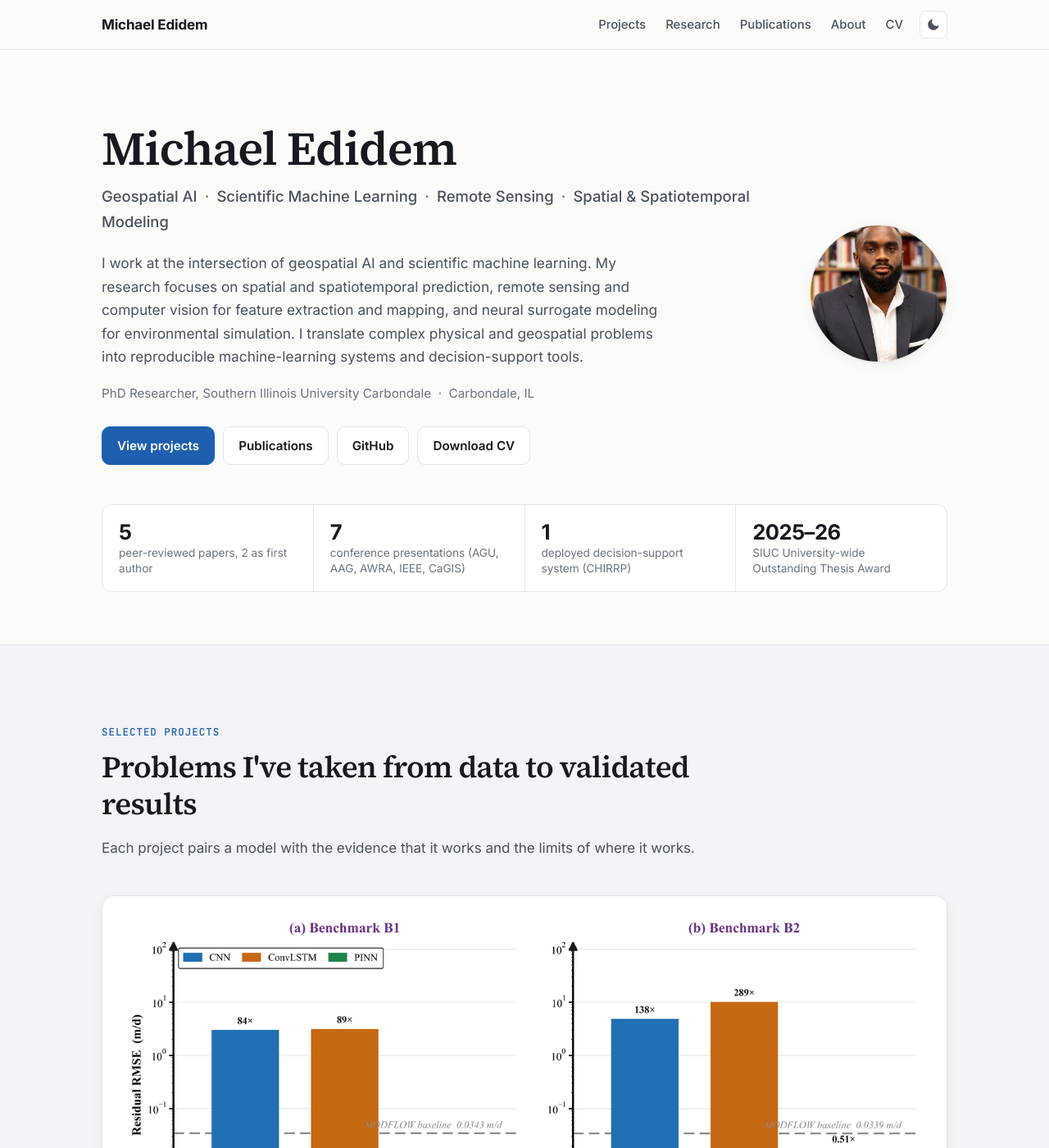
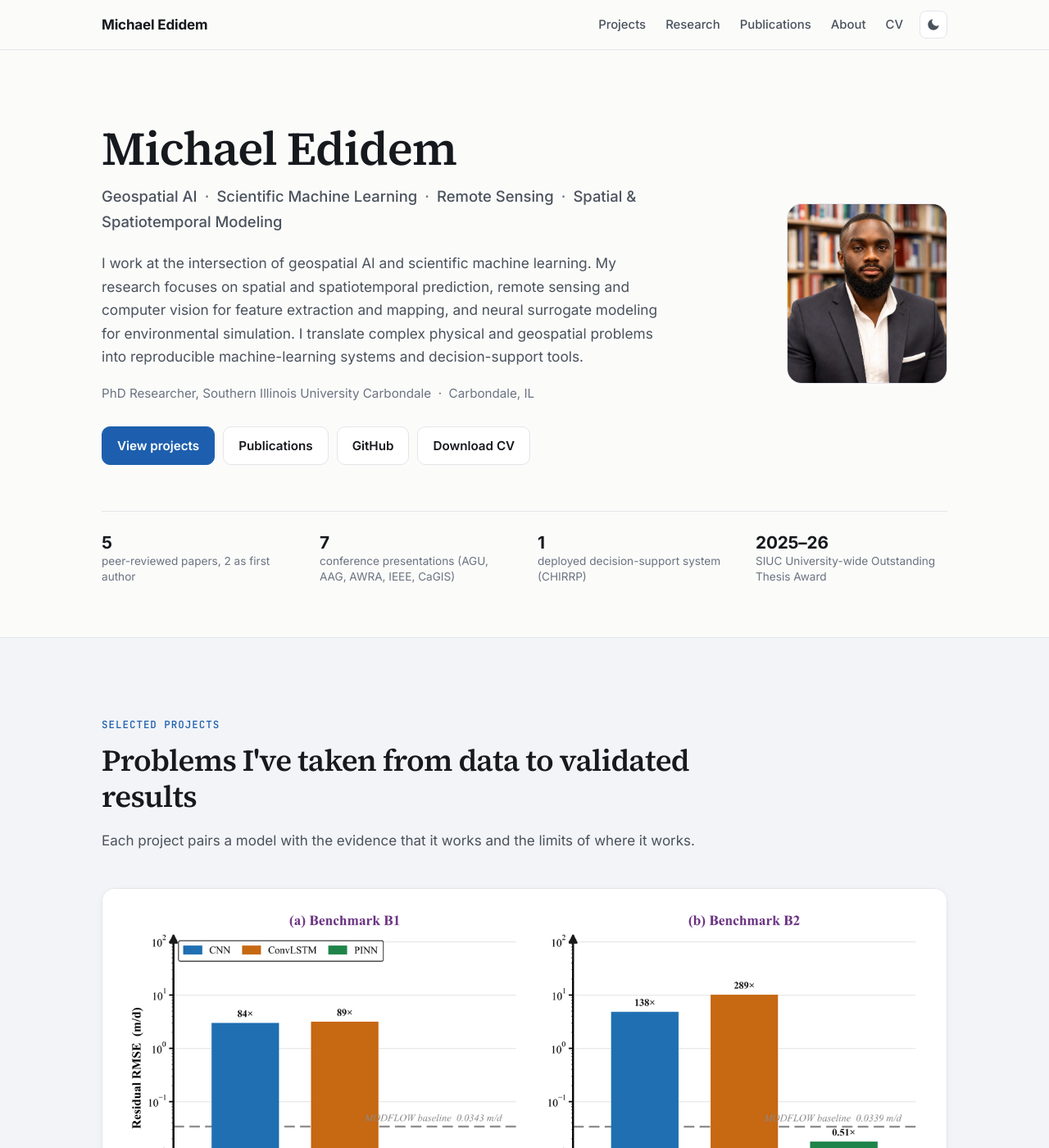
Before and after one commit to mikedidem/medidem, a Jekyll site: the page built from _pages/home.html, in a window 1280 px wide and 1400 px high. Shown: the whole window at 82% size. Built offline with Jekyll 4.4.1, drawn with Linux system fonts in a browser that asks for light colours.

Commit message:
Flatten secondary sections and refine hero
Rounded-rectangle portrait, quieter stats row, softer shadow. Research
themes and capabilities drop their card boxes so project cards are the
only boxed elements; hero buttons go two-up on mobile.

```diff
--- a/assets/css/portfolio.css
+++ b/assets/css/portfolio.css
@@ -12,7 +12,7 @@
   --accent-hover: #164c8c;
   --accent-soft: #e9f0fa;
   --good: #1d7a4c;
-  --shadow: 0 1px 2px rgba(16, 24, 40, 0.04), 0 4px 16px rgba(16, 24, 40, 0.05);
+  --shadow: 0 2px 8px rgba(16, 24, 40, 0.04);
   --radius: 12px;
   --band: #f2f4f7;
   --display: "Source Serif 4", Georgia, "Times New Roman", serif;
@@ -135,7 +135,7 @@
 /* ── Hero ───────────────────────────────────────────── */
 .hero { padding: 88px 0 64px; }
 .hero__grid { display: grid; grid-template-columns: 1fr auto; gap: 48px; align-items: center; }
-.hero__photo { width: 168px; height: 168px; border-radius: 50%; object-fit: cover; border: 1px solid var(--border); box-shadow: var(--shadow); }
+.hero__photo { width: 196px; height: 220px; border-radius: 18px; object-fit: cover; object-position: center 20%; border: 1px solid var(--border); }
 .hero h1 { margin-bottom: 12px; }
 .hero__tagline { font-size: 1.15rem; font-weight: 500; color: var(--text-2); margin-bottom: 22px; }
 .hero__tagline span + span::before { content: "·"; margin: 0 0.5em; color: var(--muted); }
@@ -154,9 +154,9 @@
 :root[data-theme="dark"] .btn--primary { color: #0e1115; }
 @media (prefers-color-scheme: dark) { :root:not([data-theme="light"]) .btn--primary { color: #0e1115; } }
 
-.stats { display: grid; grid-template-columns: repeat(4, 1fr); gap: 1px; margin-top: 48px; background: var(--border); border: 1px solid var(--border); border-radius: var(--radius); overflow: hidden; }
-.stat { background: var(--surface); padding: 18px 20px; }
-.stat__value { font-size: 1.6rem; font-weight: 700; letter-spacing: -0.02em; line-height: 1.2; }
+.stats { display: grid; grid-template-columns: repeat(4, 1fr); gap: 0 32px; margin-top: 56px; padding-top: 24px; border-top: 1px solid var(--border); }
+.stat { padding: 0; }
+.stat__value { font-size: 1.3rem; font-weight: 650; letter-spacing: -0.01em; line-height: 1.3; }
 .stat__label { font-size: 0.85rem; color: var(--muted); line-height: 1.4; }
 
 /* ── Project cards ──────────────────────────────────── */
@@ -189,8 +189,8 @@
 .status { display: inline-block; font-size: 0.78rem; font-weight: 550; padding: 2px 9px; border-radius: 999px; background: var(--surface-2); color: var(--text-2); border: 1px solid var(--border); margin-left: 6px; vertical-align: 2px; }
 
 /* ── Research themes ────────────────────────────────── */
-.themes { display: grid; grid-template-columns: repeat(2, 1fr); gap: 20px; }
-.theme { padding: 24px 26px; background: var(--surface); border: 1px solid var(--border); border-radius: var(--radius); }
+.themes { display: grid; grid-template-columns: repeat(2, 1fr); gap: 8px 56px; }
+.theme { padding: 24px 0 8px; border-top: 1px solid var(--border); }
 .theme__num { font-family: var(--mono); font-size: 0.8rem; color: var(--accent); margin-bottom: 6px; }
 .theme h3 { margin-bottom: 8px; }
 .theme p { color: var(--text-2); font-size: 0.97rem; margin-bottom: 10px; }
@@ -216,11 +216,11 @@
 .talk__meta { color: var(--muted); font-size: 0.93rem; }
 
 /* ── Capabilities ───────────────────────────────────── */
-.caps { display: grid; grid-template-columns: repeat(2, 1fr); gap: 20px; }
-.cap { padding: 22px 24px; background: var(--surface); border: 1px solid var(--border); border-radius: var(--radius); }
+.caps { display: grid; grid-template-columns: repeat(2, 1fr); gap: 8px 56px; }
+.cap { padding: 24px 0 8px; border-top: 1px solid var(--border); }
 .cap h3 { font-size: 1.08rem; margin-bottom: 10px; }
 .cap p { font-size: 0.95rem; color: var(--text-2); margin: 0; }
-.cap__evidence { margin-top: 14px !important; padding-top: 12px; border-top: 1px solid var(--border); font-size: 0.86rem !important; color: var(--muted) !important; }
+.cap__evidence { margin-top: 10px !important; font-size: 0.86rem !important; color: var(--muted) !important; }
 
 /* ── About / contact ────────────────────────────────── */
 .about-grid { display: grid; grid-template-columns: 1.4fr 1fr; gap: 48px; }
@@ -339,7 +339,10 @@
   .container { padding: 0 16px; }
   .hero { padding: 48px 0 40px; }
   .hero__grid { grid-template-columns: 1fr; gap: 24px; }
-  .hero__photo { width: 104px; height: 104px; order: -1; }
+  .hero__photo { width: 112px; height: 126px; border-radius: 14px; order: -1; }
+  .hero .btn-row { display: grid; grid-template-columns: 1fr 1fr; }
+  .hero .btn { justify-content: center; }
+  .stats { gap: 20px 24px; }
   .stats { grid-template-columns: repeat(2, 1fr); }
   .projects, .themes, .caps, .project__cols { grid-template-columns: 1fr; }
   .section { padding: 60px 0; }
```
